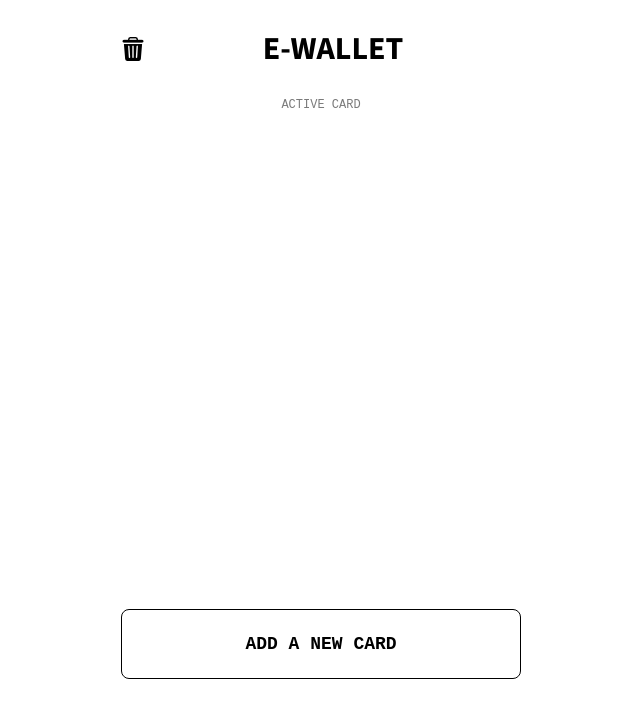
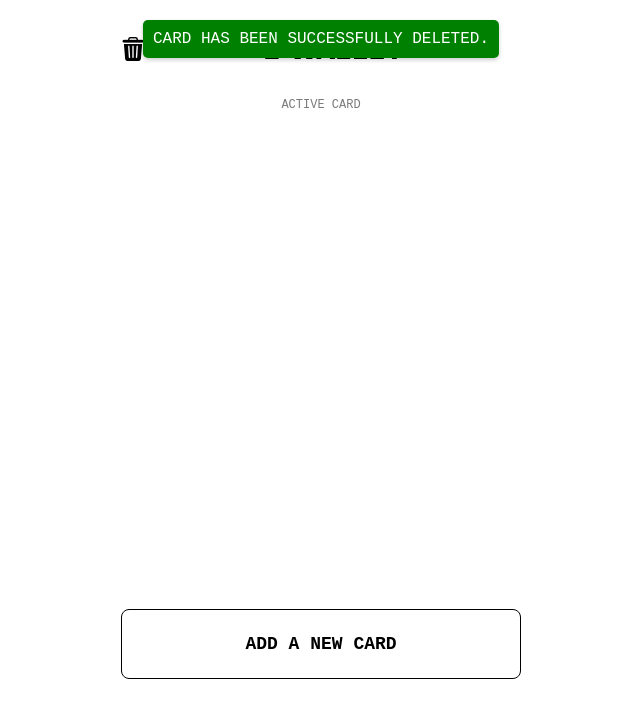
Before and after one commit to Egeeoz/js_2023_kungFuPants_eWallet, a React (Vite) app: page / in a window 1280 px wide. Both pictures are taken after a click on the element 452 px from the left and 48 px from the top of the page. Shown: the top 718 px of the page, without its empty margins (319-959 px from the left). Built offline with nearby package versions, Linux system fonts and the light colour scheme; a web font is replaced by a local one.

Commit message:
Added notification for when deleting a card

```diff
--- a/src/Pages/Home.tsx
+++ b/src/Pages/Home.tsx
@@ -14,6 +14,8 @@ import { initialCards } from "../constants/InitialCards";
 
 const Home = () => {
   const addButton = ButtonLinks.find((link) => link.key === "addNewButton");
+
+  const [showNotification, setShowNotification] = useState(false);
 
   const [activeCard, setActiveCard] = useState<CardProps | undefined>(() => {
     const storedValue = localStorage.getItem(key);
@@ -53,6 +55,13 @@ const Home = () => {
 
       // Update localStorage with the new set of cards
       localStorage.setItem(key, JSON.stringify(updatedCards));
+
+      setShowNotification(true);
+
+      // Hide notification after 3 seconds
+      setTimeout(() => {
+        setShowNotification(false);
+      }, 3000);
     }
   };
 
@@ -79,8 +88,16 @@ const Home = () => {
 
   return (
     <>
+      {/* Conditional rendering for notification */}
+      <div className={`notification ${showNotification ? "show" : ""}`}>
+        Card has been successfully deleted.
+      </div>
       <Top text="E-wallet" smalltext="Active card" icon={deleteIcon} />
-      {activeCard ? <Card {...activeCard} /> : <div style={{ minHeight: '241px' }}></div>}
+      {activeCard ? (
+        <Card {...activeCard} />
+      ) : (
+        <div style={{ minHeight: "241px" }}></div>
+      )}
       <CardStack onClick={(nmr) => setNewActiveCard(nmr)} cards={cards} />
       {addButton && (
         <Button key={addButton.key} text={addButton.text} to={addButton.to} />
--- a/src/abstracts/deleteIcon.scss
+++ b/src/abstracts/deleteIcon.scss
@@ -4,3 +4,28 @@
   height: 24px;
   background-image: url(../assets/bin.png);
 }
+
+// Css for notification for when deleting a card
+.notification {
+  position: fixed;
+  top: 20px;
+  left: 50%;
+  transform: translateX(-50%) translateY(-50px);
+  z-index: 1000;
+  padding: 10px;
+  background-color: green;
+  color: white;
+  border-radius: 5px;
+  box-shadow: 0 2px 4px rgba(0, 0, 0, 0.2);
+  text-align: center;
+  opacity: 0;
+  visibility: hidden;
+  transition: opacity 0.5s ease, visibility 0.5s ease, transform 0.5s ease;
+}
+
+// Css for smooth transition of the notification
+.notification.show {
+  opacity: 1;
+  visibility: visible;
+  transform: translateX(-50%) translateY(0px);
+}
```
